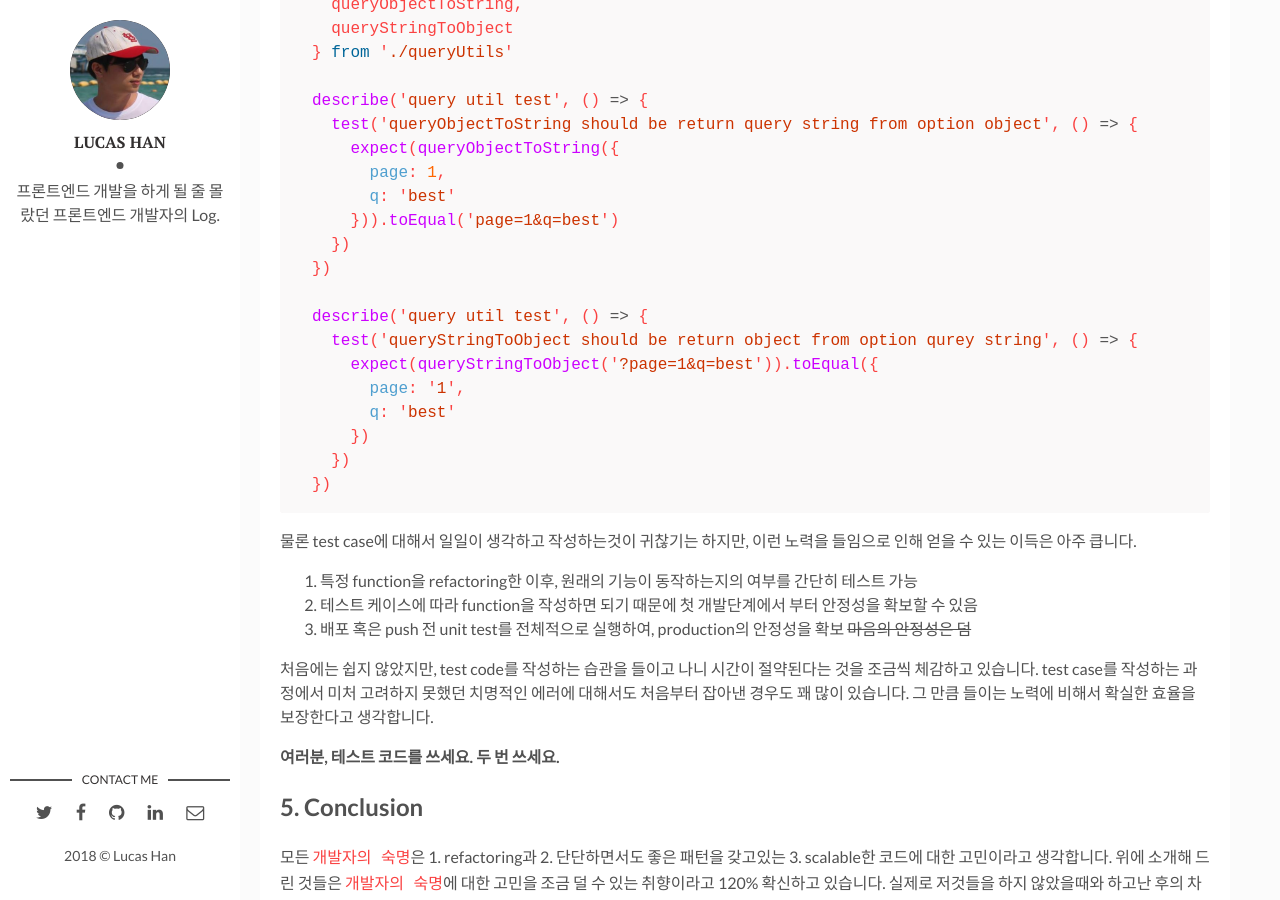
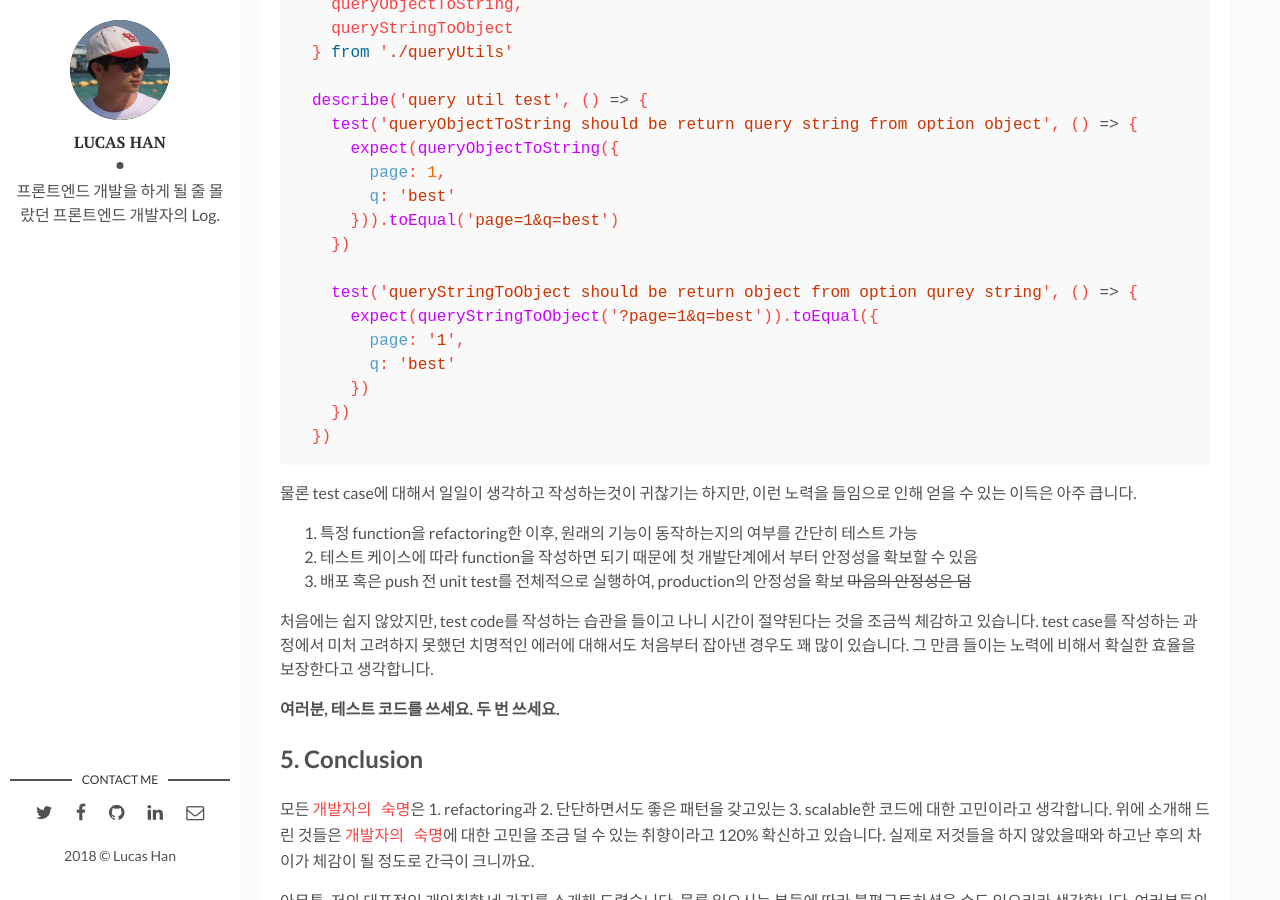
Before and after one commit to stardustrain/stardustrain.github.io, a Jekyll site: the page built from _posts/2017-05-22-things-that-make-react-app-stable.markdown, in a window 1280 px wide and 900 px high, scrolled down 10802 px. Built offline with Jekyll 4.4.1, drawn with Linux system fonts in a browser that asks for light colours; comment, search, counter and statistics services are not loaded.

Commit message:
Fix minor.

```diff
--- a/_posts/2017-05-22-things-that-make-react-app-stable.markdown
+++ b/_posts/2017-05-22-things-that-make-react-app-stable.markdown
@@ -389,9 +389,7 @@ describe('query util test', () => {
       q: 'best'
     })).toEqual('page=1&q=best')
   })
-})
 
-describe('query util test', () => {
   test('queryStringToObject should be return object from option qurey string', () => {
     expect(queryStringToObject('?page=1&q=best')).toEqual({
       page: '1',
```
